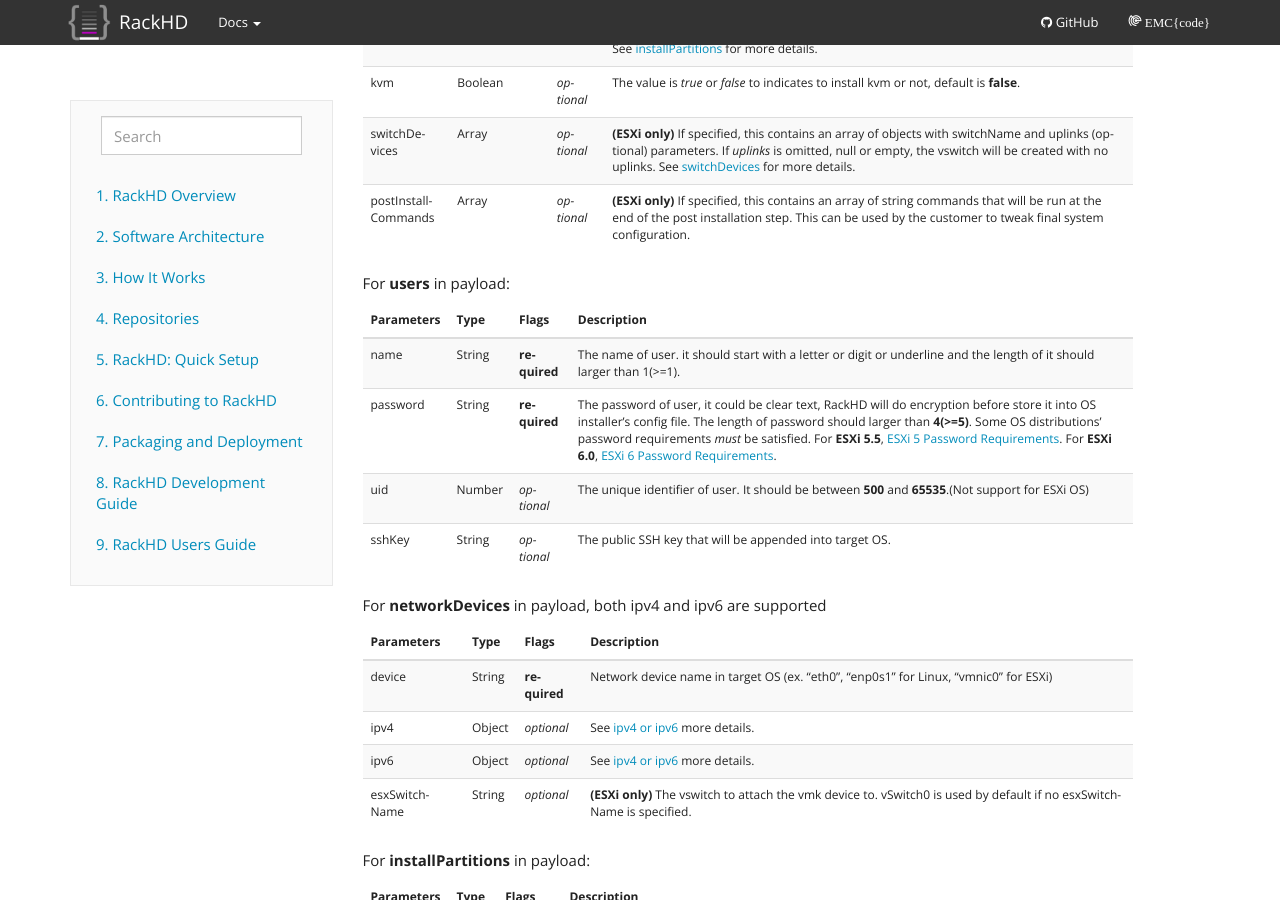
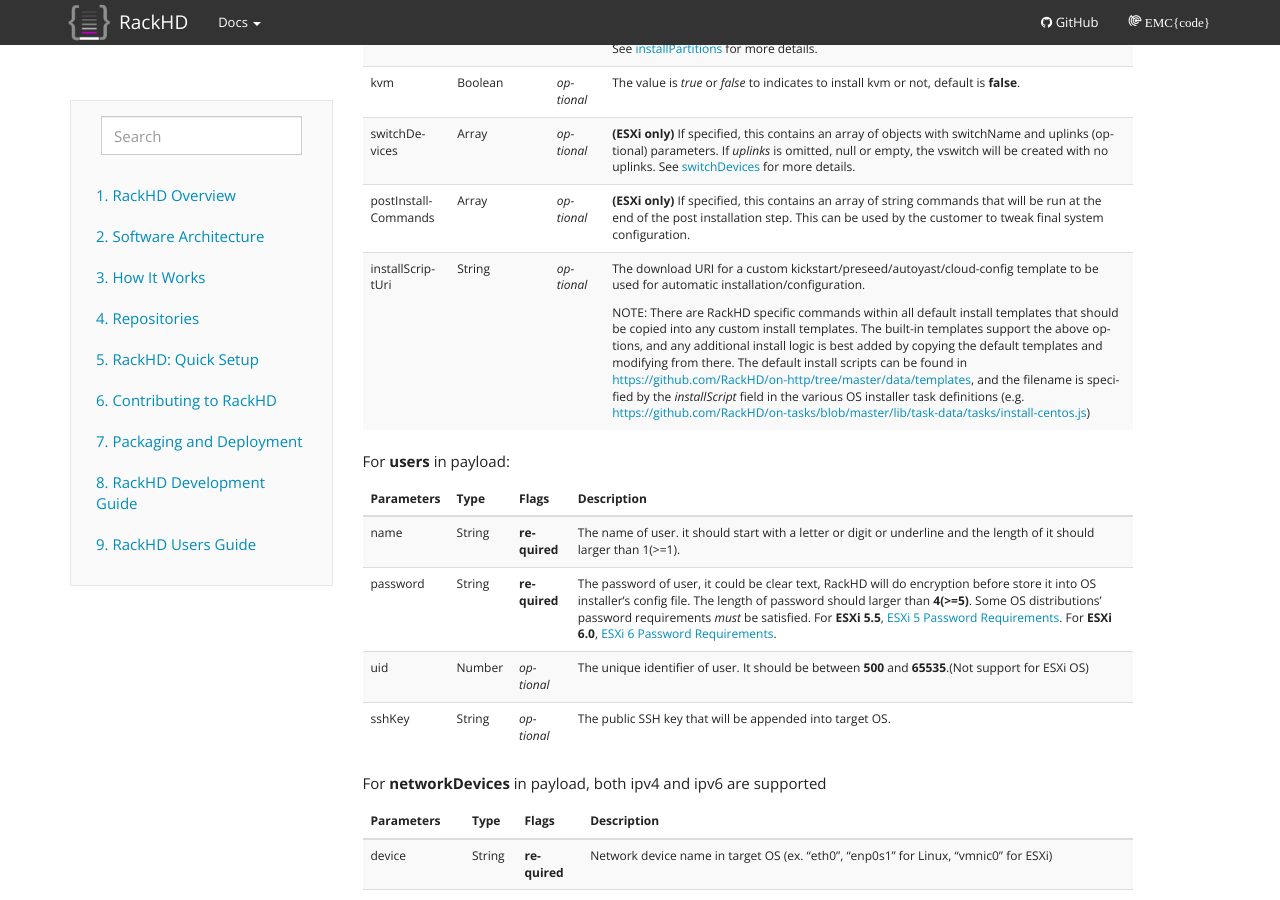
Before and after one commit to RackHD/docs, a Sphinx documentation site: the page built from docs/rackhd/install_os.rst, in a window 1280 px wide and 900 px high, scrolled down 3703 px. Built offline with Sphinx 7.4.7, drawn with Linux system fonts in a browser that asks for light colours; some of the changed text lies outside the part shown.

Commit message:
Document OS installer installScriptUri option

```diff
--- a/docs/rackhd/install_os.rst
+++ b/docs/rackhd/install_os.rst
@@ -60,7 +60,7 @@
 OS Installation Workflow Payload
 ^^^^^^^^^^^^^^^^^^^^^^^^^^^^^^^^
 
-All parameters descriptions of OS installation workflow payload are listed below , they are fit to all supported OSes except CoreOS, **NOTE:** CoreOS only supports parameters *version* and *repo*.
+All parameters descriptions of OS installation workflow payload are listed below , they are fit to all supported OSes except CoreOS, **NOTE:** CoreOS only supports parameters *version*, *repo* and *installScriptUri*.
 
 =================== ================ ============ ============================================
 Parameters          Type              Flags       Description
@@ -79,6 +79,10 @@
 kvm                 Boolean          *optional*   The value is *true* or *false* to indicates to install kvm or not, default is **false**.
 switchDevices       Array            *optional*   **(ESXi only)** If specified, this contains an array of objects with switchName and uplinks (optional) parameters. If *uplinks* is omitted, null or empty, the vswitch will be created with no uplinks. See switchDevices_ for more details.
 postInstallCommands Array            *optional*   **(ESXi only)** If specified, this contains an array of string commands that will be run at the end of the post installation step.  This can be used by the customer to tweak final system configuration.
+installScriptUri    String           *optional*   The download URI for a custom kickstart/preseed/autoyast/cloud-config template to be used for automatic installation/configuration.
+
+                                                  NOTE: There are RackHD specific commands within all default install templates that should be copied into any custom install templates. The built-in templates support the above options, and any additional install logic is best added by copying the default templates and modifying from there. The default install scripts can be found in https://github.com/RackHD/on-http/tree/master/data/templates, and the filename is specified by the `installScript` field in the various OS installer task definitions (e.g. https://github.com/RackHD/on-tasks/blob/master/lib/task-data/tasks/install-centos.js)
+
 
 =================== ================ ============ ============================================
 
```
